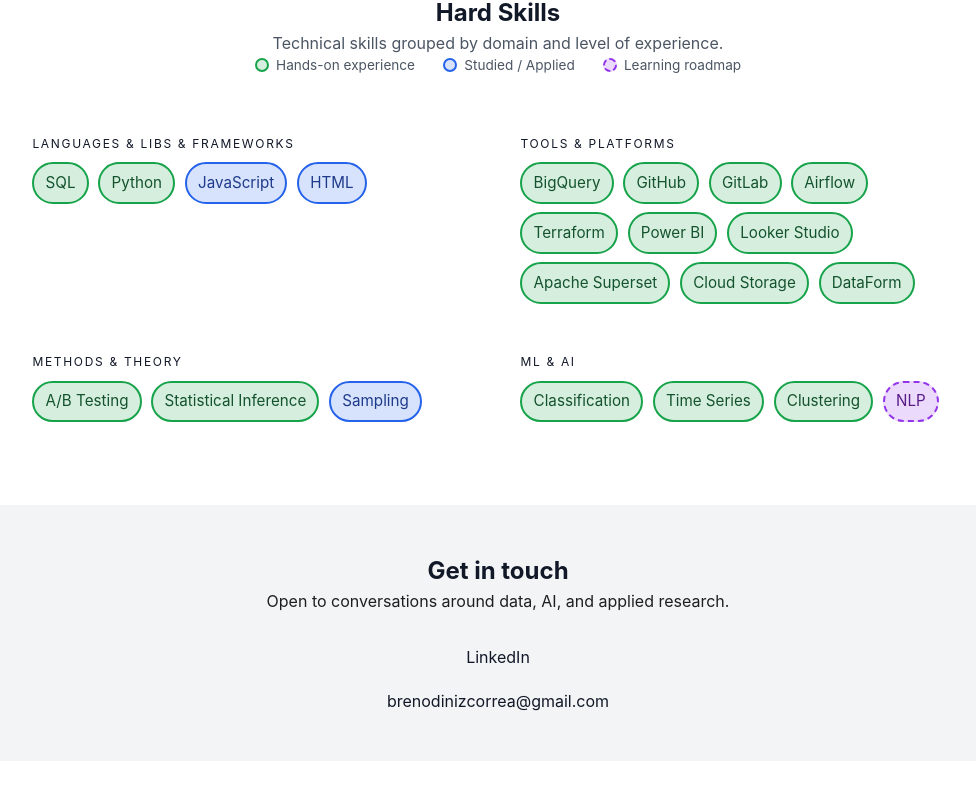
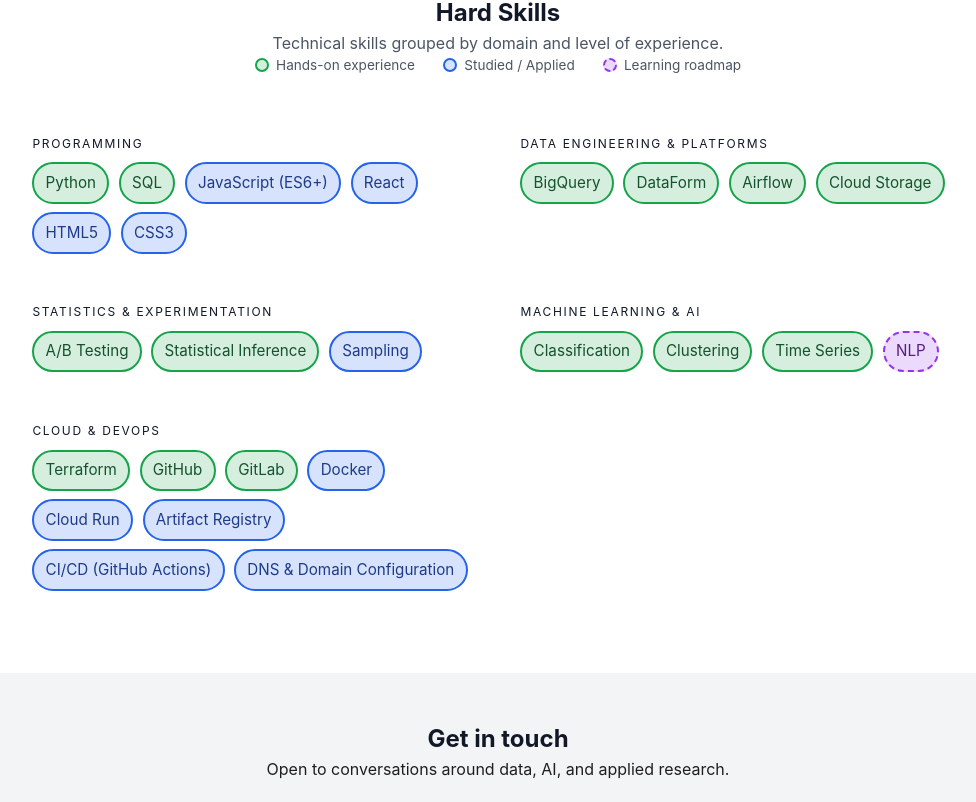
Before and after one commit to brenodinizcorrea/online-resume-gcp, a React (Vite) app in the folder frontend/: page / in a window 1280 px wide. Shown: the part 2070-2872 px from the top of the page, without its empty margins (142-1118 px from the left). Before the commit the page ends 2831 px from the top, so only its background shows below. Built offline with nearby package versions, Linux system fonts and the light colour scheme.

Commit message:
fix-optimization-hard-skills-section

```diff
--- a/frontend/src/components/HardSkills/HardSkills.jsx
+++ b/frontend/src/components/HardSkills/HardSkills.jsx
@@ -2,32 +2,29 @@ import React from "react";
 import "./HardSkills.css";
 
 const skillsData = [
+
   {
-    sector: "Languages & Libs & Frameworks",
+    sector: "Programming",
     skills: [
+      { name: "Python", type: "exp" },
       { name: "SQL", type: "exp" },
-      { name: "Python", type: "exp" },
-      { name: "JavaScript", type: "study" },
-      { name: "HTML", type: "study" }
+      { name: "JavaScript (ES6+)", type: "study" },
+      { name: "React", type: "study" },
+      { name: "HTML5", type: "study" },
+      { name: "CSS3", type: "study" }
     ]
   },
   {
-    sector: "Tools & Platforms",
+    sector: "Data Engineering & Platforms",
     skills: [
       { name: "BigQuery", type: "exp" },
-      { name: "GitHub", type: "exp" },
-      { name: "GitLab", type: "exp" },
+      { name: "DataForm", type: "exp" },
       { name: "Airflow", type: "exp" },
-      { name: "Terraform", type: "exp" },
-      { name: "Power BI", type: "exp" },
-      { name: "Looker Studio", type: "exp" },
-      { name: "Apache Superset", type: "exp" },
-      { name: "Cloud Storage", type: "exp" },
-      { name: "DataForm", type: "exp" }
+      { name: "Cloud Storage", type: "exp" }
     ]
   },
   {
-    sector: "Methods & Theory",
+    sector: "Statistics & Experimentation",
     skills: [
       { name: "A/B Testing", type: "exp" },
       { name: "Statistical Inference", type: "exp" },
@@ -35,14 +32,30 @@ const skillsData = [
     ]
   },
   {
-    sector: "ML & AI",
+    sector: "Machine Learning & AI",
     skills: [
       { name: "Classification", type: "exp" },
+      { name: "Clustering", type: "exp" },
       { name: "Time Series", type: "exp" },
-      { name: "Clustering", type: "exp" },
       { name: "NLP", type: "learn" }
     ]
+  },
+
+
+  {
+    sector: "Cloud & DevOps",
+    skills: [
+      { name: "Terraform", type: "exp" },
+      { name: "GitHub", type: "exp" },
+      { name: "GitLab", type: "exp" },
+      { name: "Docker", type: "study" },
+      { name: "Cloud Run", type: "study" },
+      { name: "Artifact Registry", type: "study" },
+      { name: "CI/CD (GitHub Actions)", type: "study" },
+      { name: "DNS & Domain Configuration", type: "study" }
+    ]
   }
+
 ];
 
 export default function HardSkills() {
```
